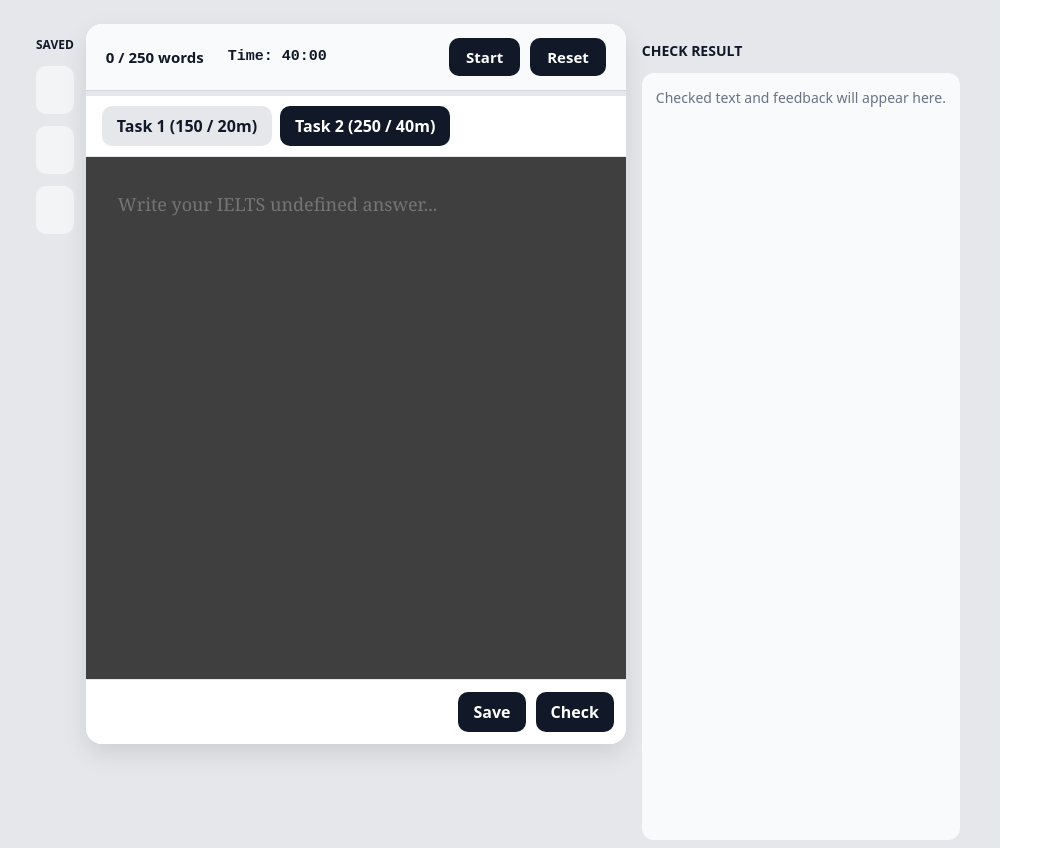
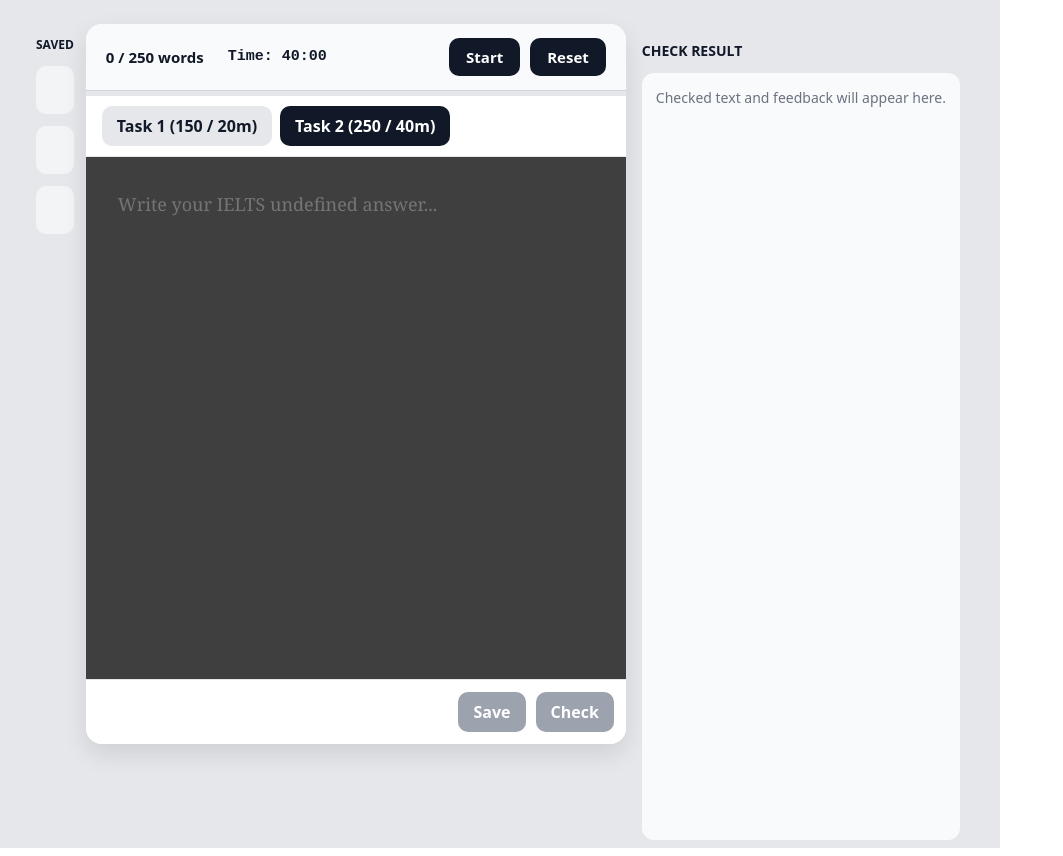
Before and after one commit to sidarhalman/ielts-writer-app, a React (Vite) app: page / in a window 1280 px wide. Shown: the whole page, without its empty margins (0-1063 px from the left). Built offline with nearby package versions, Linux system fonts and the light colour scheme.

Commit message:
added text area config in app

```diff
--- a/src/App.jsx
+++ b/src/App.jsx
@@ -58,6 +58,14 @@ export default function App() {
           value={text}
           onChange={setText}
           placeholder={`Write your IELTS ${MODES[mode].label} answer...`}
+          onSave={() => {
+            console.log("SAVE clicked");
+          }}
+          onCheck={() => {
+            console.log("CHECK clicked");
+          }}
+          saveDisabled={!text.trim()}
+          checkDisabled={!text.trim()}
         />
       </div>
 
```
